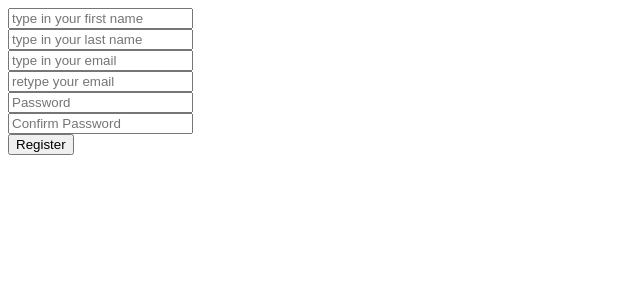
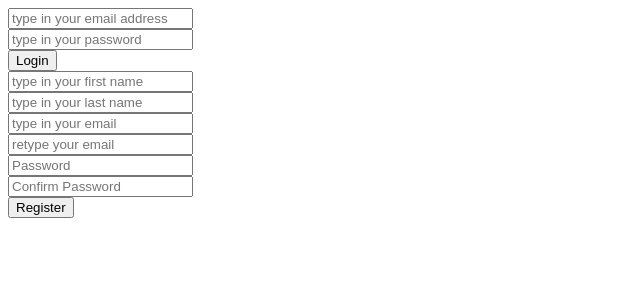
Before and after one commit to dtoolz/php-fb-clone, a PHP site: page /register.php in a window 1280 px wide. Shown: the top 300 px of the page, without its empty margins (0-640 px from the left). Run offline with PHP 8.4, Linux system fonts and the light colour scheme.

Commit message:
added login access

```diff
--- /dev/null
+++ b/config/config.php
@@ -0,0 +1,13 @@
+<?php
+ob_start();
+session_start();
+
+$timezone = date_default_timezone_set("Africa/Lagos"); //America/Los_Angeles
+
+$con = mysqli_connect('localhost', 'root', '', 'social');
+
+if(mysqli_connect_errno())
+{
+    echo "failed to connect to db".mysqli_connect_errno();
+}
+?>
--- /dev/null
+++ b/includes/form_handlers/login_handler.php
@@ -0,0 +1,32 @@
+<?php
+ if(isset($_POST['login_button']))
+ {
+    $email = filter_var($_POST['log_email'], FILTER_SANITIZE_EMAIL);
+    $_SESSION['log_email'] = $email; //store email into session variable
+    $password = md5($_POST['log_password']); //get inputed password
+    $check_database_query = mysqli_query($con, "SELECT * FROM users WHERE email='$email' AND password='$password'");
+    $check_login_query = mysqli_num_rows($check_database_query);
+
+    if($check_login_query == 1)
+    {
+         $row = mysqli_fetch_array($check_database_query);
+         $username = $row['username'];
+
+         $user_closed_query = mysqli_query($con, "SELECT * FROM users WHERE email='$email' AND user_closed='yes'");
+         if(mysqli_num_rows($user_closed_query)  == 1)
+         {
+            $reopen_account = mysqli_query($con, "UPDATE users SET user_closed='no' WHERE email='$email'");
+         }
+
+         $_SESSION['username'] = $username;
+         header("Location: index.php");
+         exit();
+    } else
+    {
+         array_push($error_array, "Email or Password incorrect<br>");
+    }
+
+
+ }
+
+?>
--- /dev/null
+++ b/includes/form_handlers/register_handler.php
@@ -0,0 +1,129 @@
+<?php
+ //declaring variables to prevent errors;
+ $fname = "";
+ $lname = "";
+ $em = "";
+ $em2 = "";
+ $password = "";
+ $password2 = "";
+ $date = "";
+ $error_array = array();
+
+ if (isset($_POST['register_button']))
+ {
+    //first name
+    $fname = strip_tags($_POST['reg_fname']);//remove htmltags
+    $fname = str_replace(' ', '', $fname);//remove spaces
+    $fname = ucfirst(strtolower($fname)); //uppercase
+    $_SESSION['reg_fname'] = $fname; //stores first name into session variable
+
+    //last name
+    $lname = strip_tags($_POST['reg_lname']);//remove htmltags
+    $lname = str_replace(' ', '', $lname);//remove spaces
+    $lname = ucfirst(strtolower($lname)); //uppercase\
+    $_SESSION['reg_lname'] = $lname; //stores last name into session variable
+
+    //email
+    $em = strip_tags($_POST['reg_email']);//remove htmltags
+    $em = str_replace(' ', '', $em);//remove spaces
+    $em = strtolower($em); //uppercase
+    $_SESSION['reg_email'] = $em; //stores email into session variable
+
+    //confirm email
+    $em2 = strip_tags($_POST['reg_email2']);//remove htmltags
+    $em2 = str_replace(' ', '', $em2);//remove spaces
+    $em2 = strtolower($em2); //uppercase
+    $_SESSION['reg_email2'] = $em2; //stores email2 into session variable
+
+    //Password
+    $password = strip_tags($_POST['reg_password']);//remove htmltags
+
+    //Password2
+    $password2 = strip_tags($_POST['reg_password2']);//remove htmltags
+
+    $date = date("Y-m-d");
+
+    //email validation
+    if($em == $em2)
+    {
+       if(filter_var($em, FILTER_VALIDATE_EMAIL))
+       {
+          $em = filter_var($em, FILTER_VALIDATE_EMAIL);
+          //check if email already exists
+          $e_check = mysqli_query($con, "SELECT email FROM users WHERE email='$em'");
+          //counting numbers of rows returned
+          $num_rows = mysqli_num_rows($e_check);
+          if($num_rows > 0)
+          {
+            array_push($error_array, "Email already in use<br>");
+          }
+       } else
+       {
+        array_push($error_array,"Invalid Email Format<br>");
+       }
+    } else
+    {
+        array_push($error_array,"emails do not match<br>");
+    }
+    //first name validation
+    if (strlen($fname) > 25 || strlen($fname) < 2)
+    {
+        array_push($error_array, "your first name must be between 2 or 25 characters<br>");
+    }
+    // last name validation
+    if (strlen($lname) > 25 || strlen($lname) < 2)
+    {
+        array_push($error_array, "your last name must be between 2 or 25 characters<br>");
+    }
+    //password validation
+    if($password != $password2)
+    {
+        array_push($error_array, "your passwords do not match<br>");
+    } else
+    {
+        if(preg_match('/[^A-Za-z0-9]/', $password))
+        {
+        array_push($error_array, "your password can only contain letters or numbers<br>");
+        }
+    }
+
+    if(strlen($password) > 30 || strlen($password ) < 8)
+    {
+        array_push($error_array, "your password must be between 8 and 30 characters<br>");
+    }
+
+    if(empty($error_array))
+    {
+       $password = md5($password); //encrypt passwords before sending to db
+
+       //generates username by concatenating firstname and lastname
+       $username = strtolower($fname ."_". $lname);
+       $check_username_query = mysqli_query($con, "SELECT username FROM users WHERE username='$username'");
+       $i = 0;
+       //add number to username if it already exists
+       while(mysqli_num_rows($check_username_query) != 0)
+       {
+           $i++;
+           $username = $username. "_" . $i;
+           $check_username_query = mysqli_query($con, "SELECT username FROM users WHERE username='$username'");
+       }
+
+       //assigning profile picture
+       $rand = rand(1, 2);
+       if($rand == 1)
+           $profile_pic = "assets/images/profile_pics/defaults/head_deep_blue.png";
+       else if($rand == 2)
+           $profile_pic = "assets/images/profile_pics/defaults/head_emerald.png";
+
+       $query = mysqli_query($con, "INSERT INTO users VALUES('', '$fname', '$lname', '$username', '$em', '$password', '$date', '$profile_pic', '0', '0', 'no', ',')");
+       array_push($error_array, "<span style='color: #14C800;'>Signup Successful!</span><br>");
+       //clear session variables
+       $_SESSION['reg_fname'] = "";
+       $_SESSION['reg_lname'] = "";
+       $_SESSION['reg_email'] = "";
+       $_SESSION['reg_email2'] = "";
+       $_SESSION['reg_fname'] = "";
+    }
+
+ }
+?>
--- a/register.php
+++ b/register.php
@@ -1,141 +1,7 @@
 <?php
-session_start();
-
- $con = mysqli_connect('localhost', 'root', '', 'social');
-
- if(mysqli_connect_errno())
- {
-     echo "failed to connect to db".mysqli_connect_errno();
- }
- //$query = mysqli_query($con, "INSERT INTO test VALUES(NULL, 'paul')");
-
- //declaring variables to prevent errors;
- $fname = "";
- $lname = "";
- $em = "";
- $em2 = "";
- $password = "";
- $password2 = "";
- $date = "";
- $error_array = array();
-
- if (isset($_POST['register_button']))
- {
-    //first name
-    $fname = strip_tags($_POST['reg_fname']);//remove htmltags
-    $fname = str_replace(' ', '', $fname);//remove spaces
-    $fname = ucfirst(strtolower($fname)); //uppercase
-    $_SESSION['reg_fname'] = $fname; //stores first name into session variable
-
-    //last name
-    $lname = strip_tags($_POST['reg_lname']);//remove htmltags
-    $lname = str_replace(' ', '', $lname);//remove spaces
-    $lname = ucfirst(strtolower($lname)); //uppercase\
-    $_SESSION['reg_lname'] = $lname; //stores last name into session variable
-
-    //email
-    $em = strip_tags($_POST['reg_email']);//remove htmltags
-    $em = str_replace(' ', '', $em);//remove spaces
-    $em = strtolower($em); //uppercase
-    $_SESSION['reg_email'] = $em; //stores email into session variable
-
-    //confirm email
-    $em2 = strip_tags($_POST['reg_email2']);//remove htmltags
-    $em2 = str_replace(' ', '', $em2);//remove spaces
-    $em2 = strtolower($em2); //uppercase
-    $_SESSION['reg_email2'] = $em2; //stores email2 into session variable
-
-    //Password
-    $password = strip_tags($_POST['reg_password']);//remove htmltags
-
-    //Password2
-    $password2 = strip_tags($_POST['reg_password2']);//remove htmltags
-
-    $date = date("Y-m-d");
-
-    //email validation
-    if($em == $em2)
-    {
-       if(filter_var($em, FILTER_VALIDATE_EMAIL))
-       {
-          $em = filter_var($em, FILTER_VALIDATE_EMAIL);
-          //check if email already exists
-          $e_check = mysqli_query($con, "SELECT email FROM users WHERE email='$em'");
-          //counting numbers of rows returned
-          $num_rows = mysqli_num_rows($e_check);
-          if($num_rows > 0)
-          {
-            array_push($error_array, "Email already in use<br>");
-          }
-       } else
-       {
-        array_push($error_array,"Invalid Email Format<br>");
-       }
-    } else
-    {
-        array_push($error_array,"emails do not match<br>");
-    }
-    //first name validation
-    if (strlen($fname) > 25 || strlen($fname) < 2)
-    {
-        array_push($error_array, "your first name must be between 2 or 25 characters<br>");
-    }
-    // last name validation
-    if (strlen($lname) > 25 || strlen($lname) < 2)
-    {
-        array_push($error_array, "your last name must be between 2 or 25 characters<br>");
-    }
-    //password validation
-    if($password != $password2)
-    {
-        array_push($error_array, "your passwords do not match<br>");
-    } else
-    {
-        if(preg_match('/[^A-Za-z0-9]/', $password))
-        {
-        array_push($error_array, "your password can only contain letters or numbers<br>");
-        }
-    }
-
-    if(strlen($password) > 30 || strlen($password ) < 8)
-    {
-        array_push($error_array, "your password must be between 8 and 30 characters<br>");
-    }
-
-    if(empty($error_array))
-    {
-       $password = md5($password); //encrypt passwords before sending to db
-
-       //generates username by concatenating firstname and lastname
-       $username = strtolower($fname ."_". $lname);
-       $check_username_query = mysqli_query($con, "SELECT username FROM users WHERE username='$username'");
-       $i = 0;
-       //add number to username if it already exists
-       while(mysqli_num_rows($check_username_query) != 0)
-       {
-           $i++;
-           $username = $username. "_" . $i;
-           $check_username_query = mysqli_query($con, "SELECT username FROM users WHERE username='$username'");
-       }
-
-       //assigning profile picture
-       $rand = rand(1, 2);
-       if($rand == 1)
-           $profile_pic = "assets/images/profile_pics/defaults/head_deep_blue.png";
-       else if($rand == 2)
-           $profile_pic = "assets/images/profile_pics/defaults/head_emerald.png";
-
-       $query = mysqli_query($con, "INSERT INTO users VALUES('', '$fname', '$lname', '$username', '$em', '$password', '$date', '$profile_pic', '0', '0', 'no', ',')");
-       array_push($error_array, "<span style='color: #14C800;'>Signup Successful!</span><br>");
-       //clear session variables
-       $_SESSION['reg_fname'] = "";
-       $_SESSION['reg_lname'] = "";
-       $_SESSION['reg_email'] = "";
-       $_SESSION['reg_email2'] = "";
-       $_SESSION['reg_fname'] = "";
-    }
-
- }
+require 'config/config.php';
+require 'includes/form_handlers/register_handler.php';
+require 'includes/form_handlers/login_handler.php';
 ?>
 
 <!DOCTYPE html>
@@ -147,6 +13,18 @@ session_start();
     <title>Register</title>
 </head>
 <body>
+    <form action="register.php" method="POST">
+       <input type="email" name="log_email" placeholder="type in your email address" value="<?php
+           if(isset($_SESSION['reg_email'])) {
+              echo $_SESSION['reg_email'];
+           }
+           ?>" required><br>
+       <input type="password" name="log_password" placeholder="type in your password"><br>
+       <?php if(in_array("Email or Password incorrect<br>", $error_array)) echo "Email or Password incorrect<br>"; ?>
+       <input type="submit" name="login_button" value="Login">
+    </form>
+
+
     <form action="register.php" method="POST">
         <input type="text" name="reg_fname" placeholder="type in your first name" value="<?php
            if(isset($_SESSION['reg_fname'])) {
```
Also changed, not shown: index.php (+1 -7 lines).
